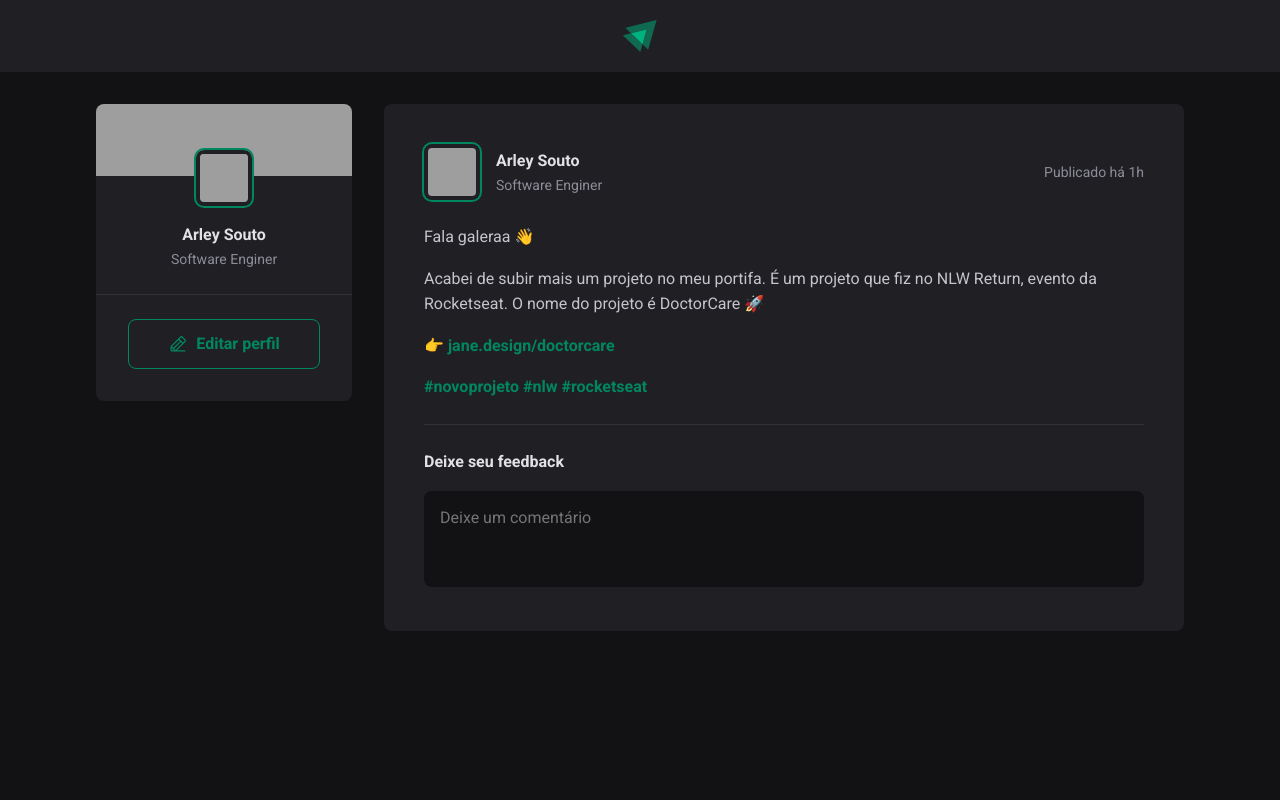
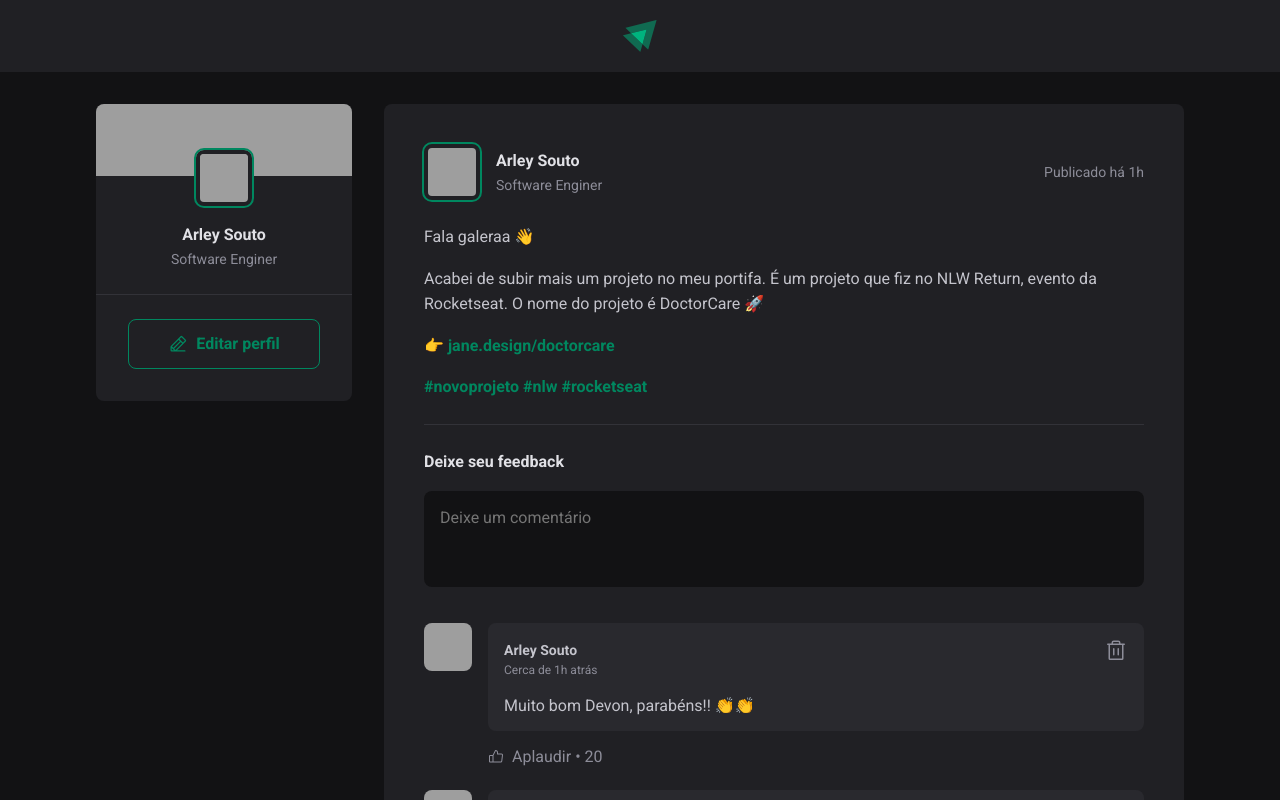
Before and after one commit to mercurio236/ignite-feed, a React (Vite) app: page / in a window 1280 px wide. Shown: the top 800 px of the page. Built offline with nearby package versions, Linux system fonts and the light colour scheme; grey boxes are pictures that could not be loaded.

Commit message:
finalizado a estilização de comentarios

```diff
--- /dev/null
+++ b/src/components/Comment.jsx
@@ -0,0 +1,36 @@
+import { ThumbsUp, Trash } from "@phosphor-icons/react";
+import styles from "./Comment.module.css";
+
+export function Comment() {
+  return (
+    <div className={styles.comment}>
+      <img src="https://github.com/mercurio236.png" />
+
+      <div className={styles.commentBox}>
+        <div className={styles.commentContent}>
+          <header>
+            <div className={styles.authorAndTime}>
+              <strong>Arley Souto</strong>
+              <time
+                title="26 de outubro de 2023 as 14:06h"
+                dateTime="2023-08-26 14:06:30"
+              >
+                Cerca de 1h atrás
+              </time>
+            </div>
+            <button title="Deletar comentário">
+              <Trash size={24} />
+            </button>
+          </header>
+          <p>Muito bom Devon, parabéns!! 👏👏</p>
+        </div>
+        <footer>
+          <button>
+            <ThumbsUp />
+            Aplaudir <span>20</span>
+          </button>
+        </footer>
+      </div>
+    </div>
+  );
+}
--- /dev/null
+++ b/src/components/Comment.module.css
@@ -0,0 +1,86 @@
+.comment {
+  margin-top: 1.5rem;
+  display: flex;
+  gap: 1rem;
+}
+
+.comment > img {
+  width: 3rem;
+  height: 3rem;
+  border-radius: 8px;
+}
+
+.commentBox {
+  flex: 1;
+}
+
+.commentContent {
+  background: var(--gray-700);
+  border-radius: 8px;
+  padding: 1rem;
+}
+
+.commentContent header {
+  display: flex;
+  align-items: flex-start;
+  justify-content: space-between;
+}
+
+.authorAndTime strong {
+  display: block;
+  font-size: 0.875rem;
+  line-height: 1.6;
+}
+
+.authorAndTime time {
+  display: block;
+  font-size: 0.75rem;
+  line-height: 1.6;
+  color: var(--gray-400);
+}
+
+.commentContent header button {
+  background: transparent;
+  border: 0;
+  color: var(--gray-400);
+  cursor: pointer;
+  line-height: 0; /* a borda do button fica colada no icone */
+  border-radius: 4px;
+}
+
+.commentContent header button:hover {
+  color: var(--red-500);
+}
+
+.commentContent p {
+  margin-top: 1rem;
+  color: var(--gray-300);
+}
+
+.commentBox footer {
+  margin-top: 1rem;
+}
+
+.commentBox footer button {
+  background: transparent;
+  border: 0;
+  color: var(--gray-400);
+  cursor: pointer;
+  display: flex;
+  align-items: center;
+  border-radius: 2px;
+}
+
+.commentBox footer button:hover {
+  color: var(--green-300);
+}
+
+.commentBox footer button svg{
+    margin-right: 0.5rem;
+}
+
+/* o beffore serve para criar um novo elemente dentro do span, nesse caso estamos criando um ponto */
+.commentBox footer button span::before{
+    content: "\2022";
+    padding: 0 0.25rem;
+}
--- a/src/components/Post.jsx
+++ b/src/components/Post.jsx
@@ -1,3 +1,4 @@
+import { Comment } from "./Comment";
 import styles from "./Post.module.css";
 
 export function Post() {
@@ -41,6 +42,11 @@
           <button type="submit">Publicar</button>
         </footer>
       </form>
+      <div className={styles.commentList}>
+        <Comment />
+        <Comment />
+        <Comment />
+      </div>
     </article>
   );
 }
--- a/src/components/Post.module.css
+++ b/src/components/Post.module.css
@@ -119,3 +119,7 @@
 .commentForm button[type="submit"]:hover {
   background: var(--green-300);
 }
+
+.commentList {
+  margin-top: 2rem;
+}
--- a/src/global.css
+++ b/src/global.css
@@ -12,6 +12,8 @@
 
   --green-300: #00B35E;
   --green-500: #00875f;
+
+  --red-500: #F75A68;
 }
 
 /* aqui serve para deixar o focus (as bordas dos campos) na cor verde */
```
